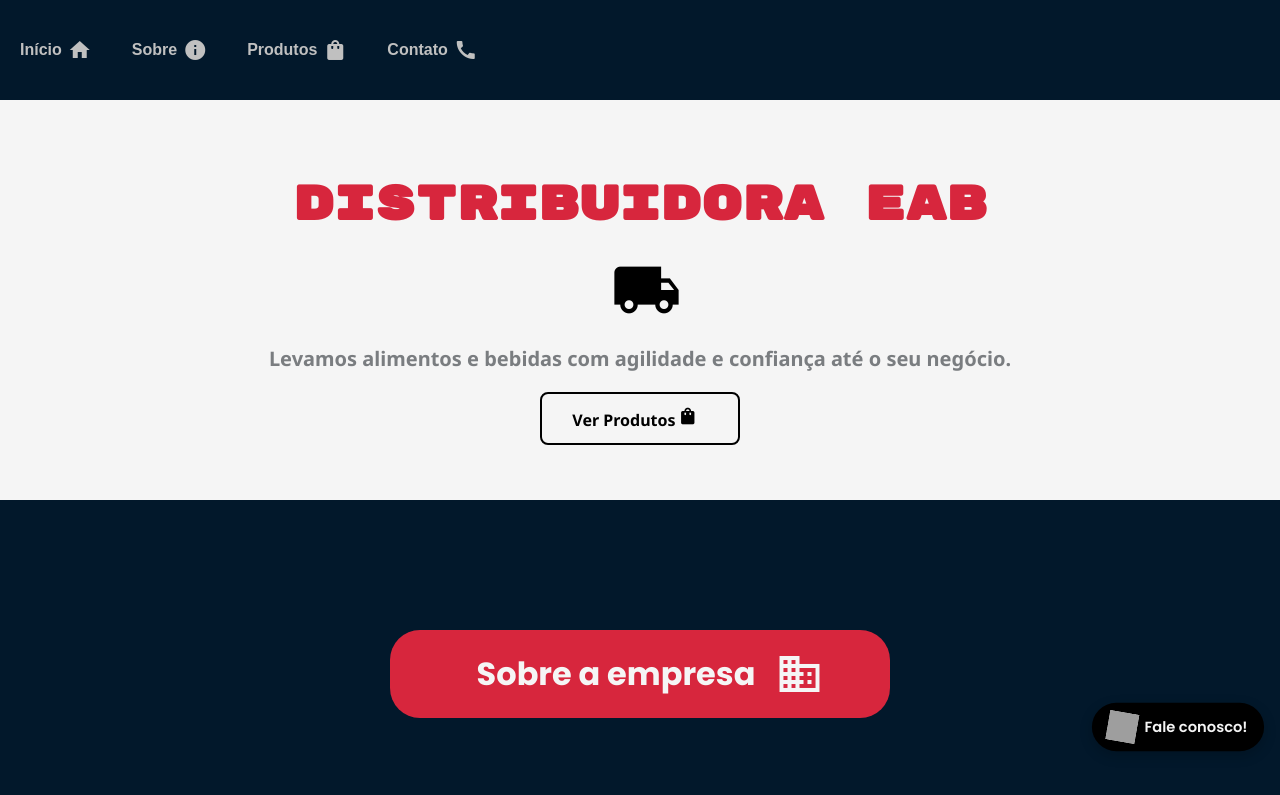
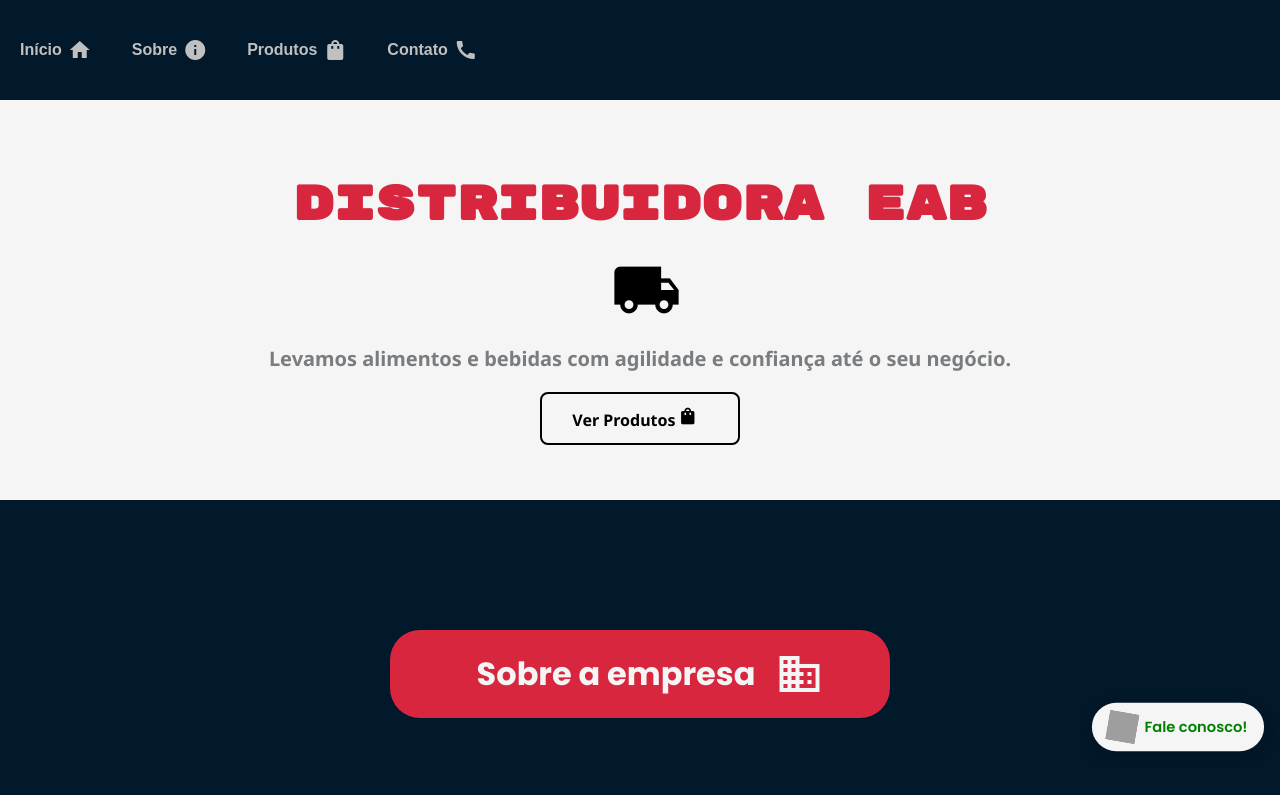
Before and after one commit to deV1niborges/projeto-distribuidora-eab, a website: page index.html in a window 1280 px wide. In both pictures the pointer is over the link "Fale conosco!". Shown: the top 795 px of the page. Drawn offline with Linux system fonts and the light colour scheme; grey boxes are pictures that could not be loaded; a web font is replaced by a local one.

Commit message:
mudando a cor do texto do link do whatsapp

```diff
--- a/src/css/style.css
+++ b/src/css/style.css
@@ -346,8 +346,7 @@ img {
 }
 
 .whatsapp-button:hover {
-  background-color: black;
-  color: var(--cor-3);
+  color: green;
   transform: scale(1.05);
 }
 
```
